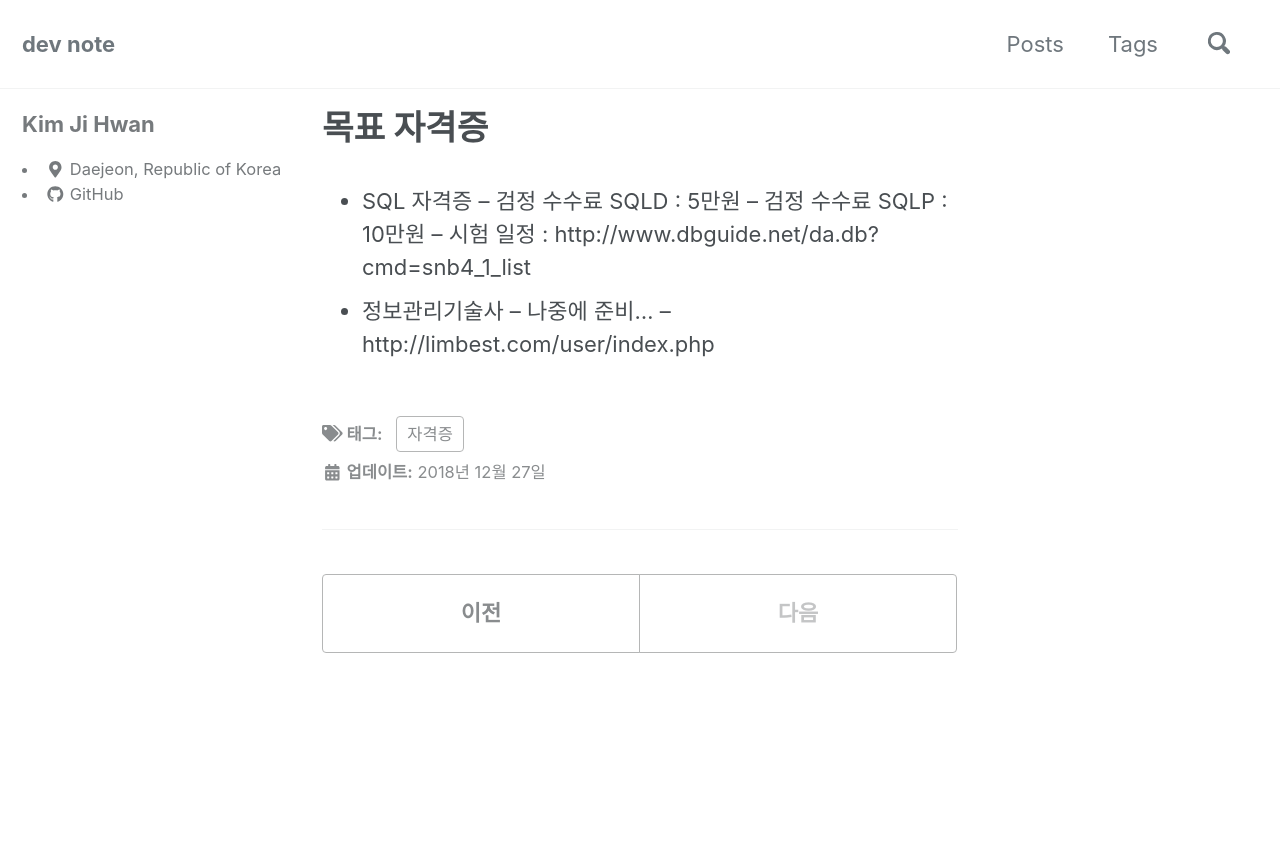
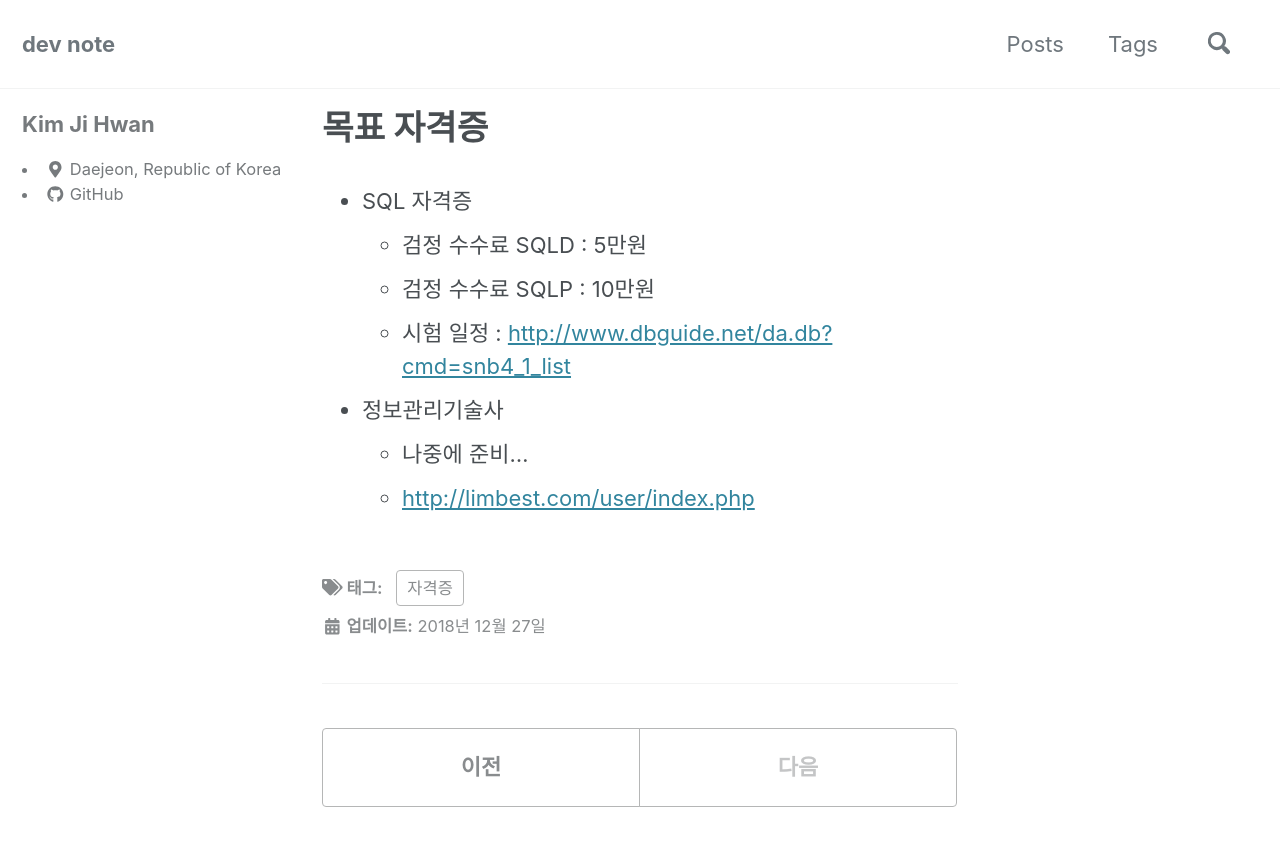
Before and after one commit to kimjh0/kimjh0.github.io, a Jekyll site: the page built from _posts/2018-12-27-목표 자격증.md, in a window 1280 px wide and 900 px high. Shown: the top 846 px of the window. Built offline with Jekyll 4.4.1, drawn with Linux system fonts in a browser that asks for light colours; cached includes are drawn as plain includes; nearby versions of some CDN libraries; part of the change alters nothing that is shown.

Commit message:
Update 2018-12-27-목표 자격증.md

```diff
--- a/_posts/2018-12-27-목표 자격증.md
+++ b/_posts/2018-12-27-목표 자격증.md
@@ -5,9 +5,9 @@ tags:
 ---
 
 - SQL 자격증
--- 검정 수수료 SQLD : 5만원
--- 검정 수수료 SQLP : 10만원
--- 시험 일정 : http://www.dbguide.net/da.db?cmd=snb4_1_list
+  - 검정 수수료 SQLD : 5만원
+  - 검정 수수료 SQLP : 10만원
+  - 시험 일정 : [http://www.dbguide.net/da.db?cmd=snb4_1_list](http://www.dbguide.net/da.db?cmd=snb4_1_list)
 - 정보관리기술사
--- 나중에 준비...
--- http://limbest.com/user/index.php
+  - 나중에 준비...
+  - [http://limbest.com/user/index.php](http://limbest.com/user/index.php)
```
